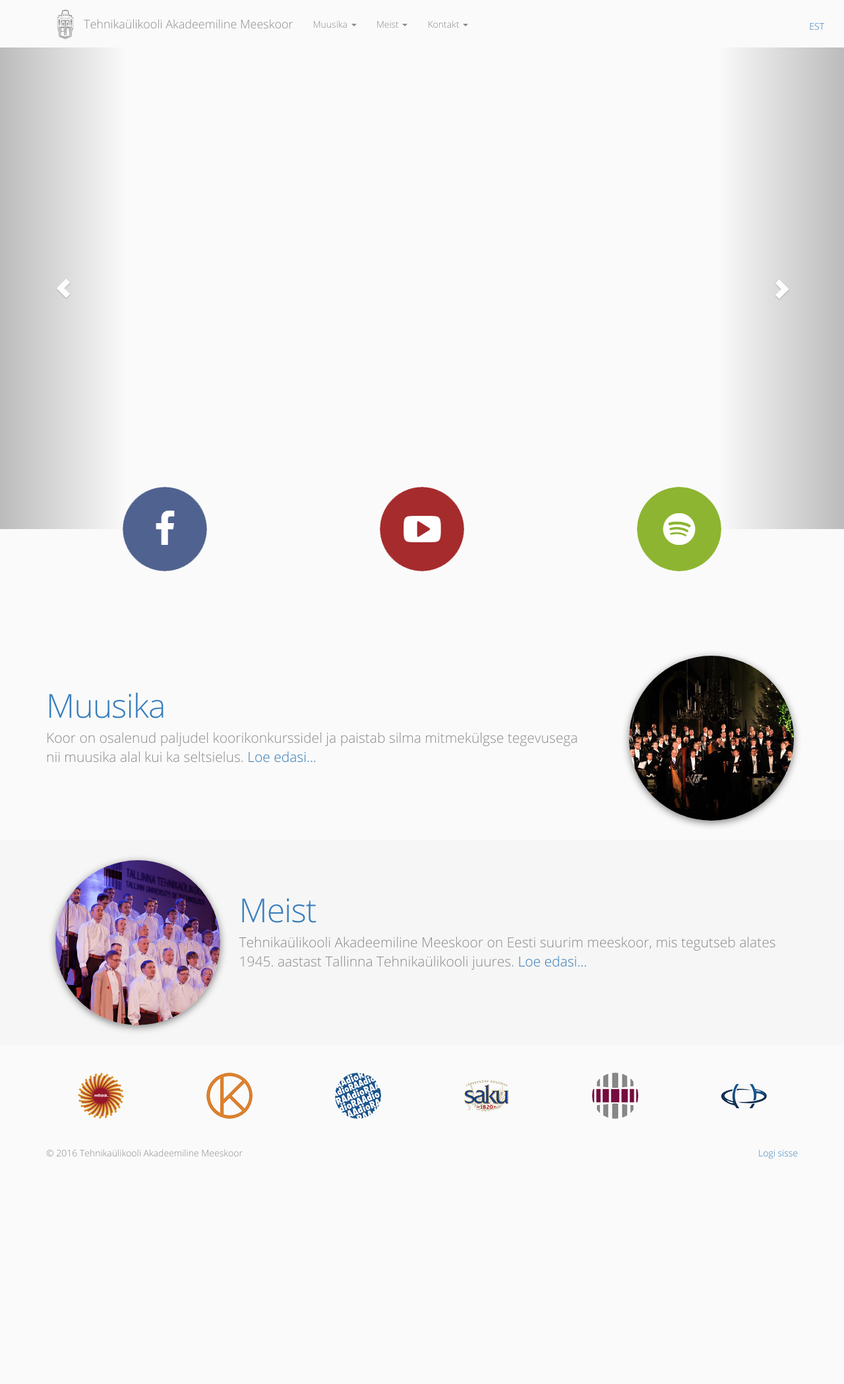
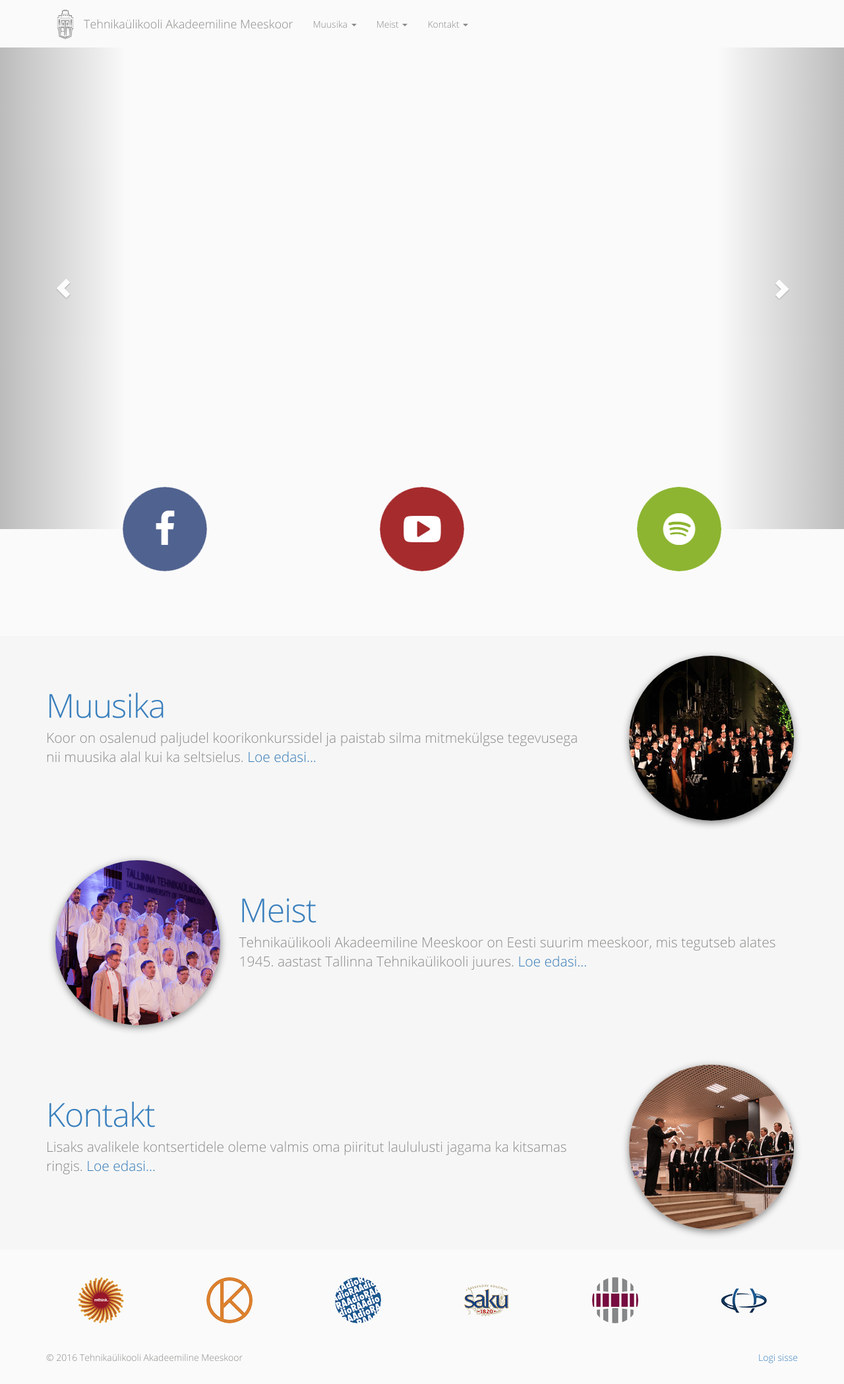
Before and after one commit to jaakerisalu/tamveeb, a Django app: template tamveeb/templates/home.html in a window 1280 px wide. Shown: the whole page at 66% size. Before the commit the page ends 1757 px from the top, so only its background shows below. Run offline with Django 3.2, Linux system fonts and the light colour scheme; the template is opened without the code that fills it, so the values that code supplies are empty; some libraries are stand-ins or nearby versions; some web fonts are replaced.

Commit message:
Several changes, which were made during getting the app up and running.

```diff
--- a/tamveeb/backend/views.py
+++ b/tamveeb/backend/views.py
@@ -26,7 +26,6 @@ class LandingView(TemplateView):
     def get(self, request, *args, **kwargs):
         context = merge_navbar_context(self.get_context_data(**kwargs))
         print(get_language())
-        print(CarouselSlide.objects.last().title)
 
         context.update({
             'slides': CarouselSlide.objects.all(),
--- a/tamveeb/settings/base.py
+++ b/tamveeb/settings/base.py
@@ -142,7 +142,7 @@ SECRET_KEY = 'dummy key'
 
 AUTH_USER_MODEL = 'accounts.User'
 
-ALLOWED_HOSTS = []
+ALLOWED_HOSTS = ["185.7.254.130"]
 
 # Static site url, used when we need absolute url but lack request object, e.g. in email sending.
 SITE_URL = 'http://127.0.0.1:8000'
--- a/tamveeb/templates/base.html
+++ b/tamveeb/templates/base.html
@@ -90,12 +90,11 @@
                     <a href="{% url 'lisaleht' %}" role="button" aria-haspopup="true" aria-expanded="false">{{ additional_page.title }}</a>
                   </li>
                 {% endif %}
-
               </ul>
             </div>
           </div>
         </nav>
-            <div class="language">
+        <!--<div class="language">
           {% if LANGUAGE_CODE == 'et' %}
             {% language 'en' %}
 							<a href="{% url 'home' %}">ENG</a>
@@ -105,7 +104,7 @@
 						<a href="{% url 'home' %}">EST</a>
           {% endlanguage %}
         {% endif %}
-            </div>
+        </div>-->
       </div>
     </div>
 
--- a/tamveeb/templates/home.html
+++ b/tamveeb/templates/home.html
@@ -44,7 +44,10 @@
         <a href="http://open.spotify.com/artist/4pRyf90uIqMQYfbSU3p2Ay"><img class="img-circle" src="{% static 'images/logo/spotify.png' %}" alt="Generic placeholder image" width="140" height="140"></a>
       </div>
     </div>
+  </div>
 
+  <div class="container-fluid" style="background-color: #f6f6f6">
+    <div class="container">
 		  <div id="featurette" class="row featurette">
         <div class="col-md-9 featurette-landing">
           <h2 class="featurette-heading" style="margin-top: 1em">Muusika</h2>
@@ -54,9 +57,6 @@
           <img id="featuretteImageRight" class="featurette-image img-responsive center-block" data-src="holder.js/500x500/auto" alt="Generic placeholder image" src="{% static 'images/muusika.png' %}">
         </div>
 			</div>
-    </div>
-    <div class="container-fluid" style="background-color: #f6f6f6">
-        <div class="container">
       <div id="featurette" class="row featurette">
   			<div class="col-md-9 col-md-push-3 featurette-landing">
           <h2 class="featurette-heading" style="margin-top: 1em">Meist</h2>
@@ -66,6 +66,15 @@
           <img id="featuretteImageLeft" class="featurette-image img-responsive center-block" data-src="holder.js/500x500/auto" alt="Generic placeholder image" src="{% static 'images/meist.png' %}">
         </div>
       </div>
+		  <div id="featurette" class="row featurette">
+		  	<div class="col-md-9 featurette-landing">
+					<h2 class="featurette-heading" style="margin-top: 1em">Kontakt</h2>
+					<p class="lead">Lisaks avalikele kontsertidele oleme valmis oma piiritut laululusti jagama ka kitsamas ringis. <a href="{% url 'kontakt' %}">Loe edasi...</a></p>
+				</div>
+				<div class="col-md-3">
+					<img id="featuretteImageRight" class="featurette-image img-responsive center-block" data-src="holder.js/500x500/auto" alt="Generic placeholder image" src="{% static 'images/kontakt.png' %}">
+				</div>
+			</div>
     </div>
   </div>
 {% endblock content %}
--- a/tamveeb/templates/kontakt.html
+++ b/tamveeb/templates/kontakt.html
@@ -6,7 +6,7 @@
 
 {% block content %}
     <div class="container-fluid">
-    <div id="jumbotron" class="jumbotron" style="background-image: url('../static/images/navbar/kontakt.jpg'); background-repeat: no-repeat; background-position: center;">
+    <div id="jumbotron" class="jumbotron" style="background-image: url({% static 'images/navbar/kontakt.jpg' %}); background-repeat: no-repeat; background-position: center;">
         <div style="padding-left: 4em; padding-right: 4em;">
             <h1><span class="header-text">Kontakt</span></h1>
             <p><span class="header-text">Lisaks avalikele kontsertidele oleme valmis oma piiritut laululusti jagama ka kitsamas ringis.</span></p>
--- a/tamveeb/templates/meist.html
+++ b/tamveeb/templates/meist.html
@@ -7,7 +7,7 @@
 {% block content %}
 
     <div class="container-fluid">
-        <div id="jumbotron" class="jumbotron" style="background-image: url('../static/images/navbar/meist.jpg'); background-repeat: no-repeat; background-position: center;">
+        <div id="jumbotron" class="jumbotron" style="background-image: url({% static 'images/navbar/meist.jpg' %}); background-repeat: no-repeat; background-position: center;">
             <div style="padding-left: 4em; padding-right: 4em;">
                 <h1><span class="header-text">Meist</span></h1>
                 <p><span class="header-text">Tehnika&uuml;likooli Akadeemiline Meeskoor on Eesti suurim meeskoor, mis tegutseb alates 1945. aastast Tallinna Tehnika&uuml;likooli juures.</span></p>
--- a/tamveeb/templates/muusika.html
+++ b/tamveeb/templates/muusika.html
@@ -6,7 +6,7 @@
 
 {% block content %}
 <div class="container-fluid">
-    <div id="jumbotron" class="jumbotron" style="background-image:url('../static/images/navbar/muusika.jpg'); background-repeat: no-repeat; background-position: center;">
+    <div id="jumbotron" class="jumbotron" style="background-image:url({% static 'images/navbar/muusika.jpg' %}); background-repeat: no-repeat; background-position: center;">
         <div style="padding-left: 4em; padding-right: 4em;">
             <h1><span class="header-text">Muusika</span></h1>
             <p><span class="header-text">Koor on osalenud paljudel koorikonkurssidel ja paistab silma mitmek&uuml;lgse tegevusega nii muusika alal kui ka seltsielus.</span></p>
```
Also changed, not shown: tamveeb/settings/production.py (+13 -2 lines), README.md, 2 other files. Lines whose indentation alone changed are shown as unchanged.
